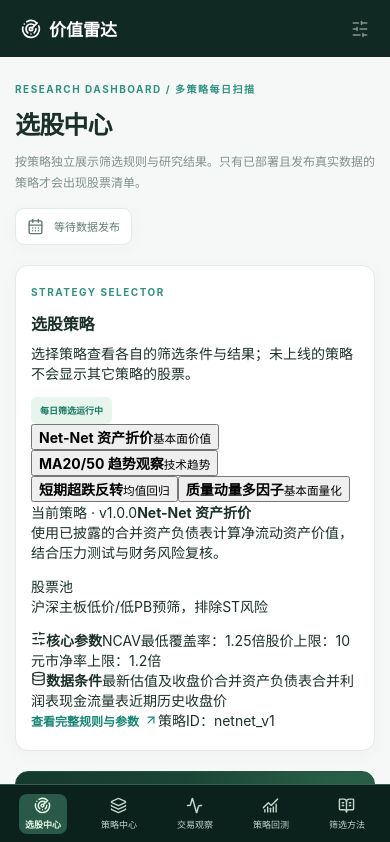
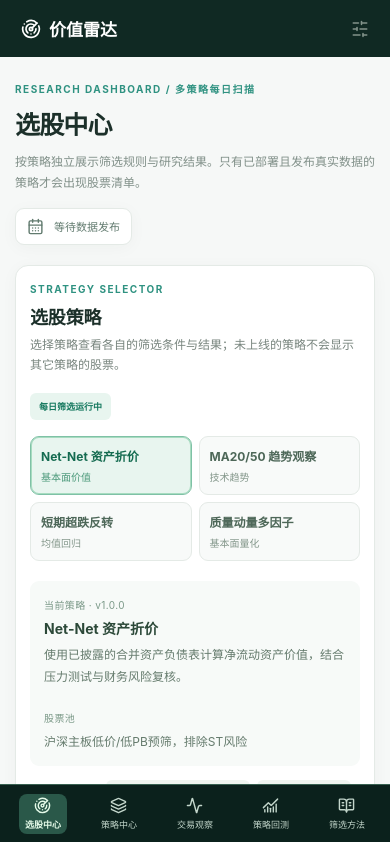
Before and after one commit to LGuangming/a-share-value-screener, a Next.js app: page / in a window 390 px wide. Shown: the top 842 px of the page. Built offline with nearby package versions, Linux system fonts and the light colour scheme.

Commit message:
ui: responsive instant strategy tabs, selector states and lightweight tables

```diff
--- a/app/globals.css
+++ b/app/globals.css
@@ -36,7 +36,7 @@ h1,h2,h3,p { margin-top: 0; }
 .nav-active-indicator.is-ready { opacity:1; }
 .nav-link { position:relative;z-index:1;display:flex;align-items:center;gap:13px;padding:13px 15px;border-radius:9px;color:#b0c6bc;font-size:13px;transition:background .2s,color .2s; }
 .nav-link:hover, .nav-link:focus-visible { background:#244738;color:white; }
-.nav-link.is-active { color:#e4fae8;font-weight:700; }
+.nav-link.is-active { color:#e4fae8;font-weight:700;background:#2a5849; }
 .nav-link.is-active:hover, .nav-link.is-active:focus-visible { background:transparent; }
 .nav-link:focus-visible { outline:2px solid #a6d8b9;outline-offset:2px; }
 @media (prefers-reduced-motion: reduce) { .nav-active-indicator, .nav-link { transition:none; } }
@@ -221,3 +221,50 @@ h1 {font-size:30px;font-weight:750;letter-spacing:-.035em;margin-bottom:9px;line
 .backtest-phase-grid strong{font-size:10px;color:#4d826b;}
 @media(max-width:1050px){.strategy-catalog-grid,.strategy-principles{grid-template-columns:1fr;}.backtest-phase-grid{grid-template-columns:1fr;}.backtest-phase-grid p{min-height:0;}}
 @media(max-width:700px){.strategy-builder-grid{grid-template-columns:1fr;}.strategy-catalog-card{padding:17px;}.strategy-catalog-card p{min-height:0;}.strategy-state{font-size:9px;}.strategy-wrap{max-width:160px;}.backtest-strategy-form{align-items:stretch;flex-direction:column;}.backtest-strategy-form select,.backtest-strategy-form button{width:100%;}}
+
+/* Cached multi-strategy UI: changing tabs never triggers a new database query. */
+.strategy-switch-panel{padding:22px 26px;margin-bottom:20px;}
+.strategy-switch-top{display:flex;align-items:flex-start;justify-content:space-between;gap:18px;margin-bottom:16px;}
+.strategy-switch-top .section-kicker{margin-bottom:8px;}
+.strategy-switch-top h2{font-size:18px;margin:0 0 6px;}
+.strategy-switch-top p{font-size:12px;line-height:1.7;color:var(--muted);margin:0;}
+.strategy-switch-options{display:flex;flex-wrap:wrap;gap:8px;margin-bottom:20px;}
+.strategy-switch-option{display:flex;flex-direction:column;align-items:flex-start;gap:5px;
+  border:1px solid var(--border);background:#f8faf9;color:#4d6758;
+  padding:11px 14px;border-radius:9px;min-width:168px;text-align:left;
+  transition:background .14s,border-color .14s;}
+.strategy-switch-option strong{font-size:12px;}
+.strategy-switch-option small{font-size:10px;color:#84978b;}
+.strategy-switch-option:hover,.strategy-switch-option:focus-visible{background:#eef7f1;border-color:#b8ddc9;}
+.strategy-switch-option:focus-visible{outline:2px solid #68aa91;outline-offset:2px;}
+.strategy-switch-option.is-selected{background:#e8f5ef;border-color:#7fc1a6;color:#146b50;box-shadow:0 0 0 1px #a7dcc0 inset;}
+.strategy-switch-option.is-selected small{color:#4b997a;}
+.strategy-switch-summary{display:grid;grid-template-columns:minmax(0,1.2fr) minmax(0,.8fr);gap:20px;
+  padding:17px 20px;background:#f7faf8;border-radius:9px;}
+.strategy-switch-summary>div{min-width:0;}
+.strategy-switch-summary strong{display:block;font-size:14px;margin:6px 0;color:#2c4939;}
+.strategy-switch-label{font-size:10px;letter-spacing:.04em;color:#7b9988;}
+.strategy-switch-summary p{font-size:12px;color:#657b6d;line-height:1.8;margin:6px 0 0;}
+.strategy-switch-details{display:grid;grid-template-columns:1fr 1fr;gap:12px;margin-top:14px;}
+.strategy-switch-details>div{display:flex;gap:7px;flex-wrap:wrap;align-items:center;font-size:11px;}
+.strategy-switch-details strong{font-size:11px;color:#526d5a;margin-right:3px;}
+.strategy-switch-details svg{color:var(--green);}
+.strategy-switch-details span{color:#657c6d;background:#f0f5f0;padding:5px 8px;border-radius:6px;}
+.strategy-switch-footer{display:flex;justify-content:space-between;gap:12px;align-items:center;
+  border-top:1px solid #eef1ee;margin-top:16px;padding-top:15px;}
+.strategy-switch-footer>span{font-size:10px;color:#90a093;overflow-wrap:anywhere;}
+.strategy-unavailable h2{margin-bottom:11px;}
+.strategy-unavailable>p{font-size:12px;line-height:1.9;color:#708576;max-width:790px;}
+.strategy-unavailable .inline-link{margin-top:12px;}
+.tabs button.tab{border:0;font:inherit;cursor:pointer;}
+.filter-local-hint{display:inline-flex;align-items:center;gap:5px;font-size:10px;color:#749883;}
+.screener-load-more{display:flex;justify-content:center;margin:18px auto 0;min-width:215px;}
+@media(max-width:900px){.strategy-switch-summary,.strategy-switch-details{grid-template-columns:1fr;}}
+@media(max-width:700px){.strategy-switch-panel{padding:17px 14px;}
+  .strategy-switch-options{display:grid;grid-template-columns:repeat(2,minmax(0,1fr));gap:7px;}
+  .strategy-switch-option{min-width:0;padding:10px;}
+  .strategy-switch-top{flex-wrap:wrap;}
+  .strategy-switch-summary{padding:14px;}
+  .strategy-switch-footer{flex-wrap:wrap;}
+  .filter-local-hint{display:none;}}
+@media(prefers-reduced-motion:reduce){.strategy-switch-option{transition:none;}}
```
